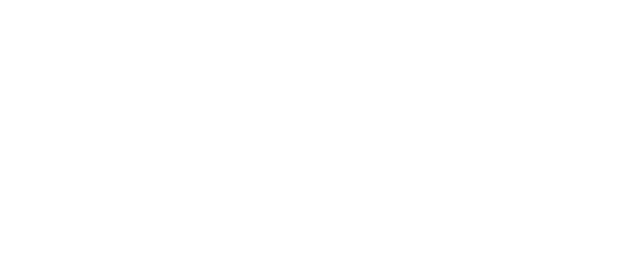
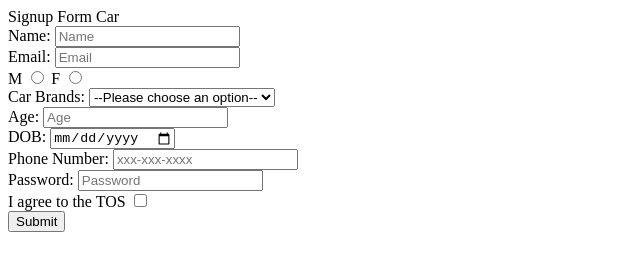
Before and after one commit to acciojob/signup-form-car-jyotiradityaraghuvanshi, a website: page main.html in a window 1280 px wide. Shown: the whole page, without its empty margins (0-640 px from the left). Drawn offline with Linux system fonts and the light colour scheme.

Commit message:
created a submission

```diff
--- a/main.html
+++ b/main.html
@@ -6,8 +6,74 @@
 	<link rel="stylesheet" href="styles.css">
 </head>
 
+
 <body>
 	<!-- the entire body must be written by student -->
+	<form method="post" action="/submit">
+		<header>Signup Form Car</header>
+
+		<div>
+			<label for="name">Name:</label>
+			<input type="text" id="name" name="Name" placeholder="Name" required>
+		</div>
+		<div>
+			<label for="email">Email:</label>
+			<input type="email" id="email" name="Email" placeholder="Email" required>
+		</div>
+		<div>
+			<label for="gender_m">M</label>
+			<input type="radio" id="gender_m" name="gender" required>
+			<label for="gender_f">F</label>
+			<input type="radio" id="gender_f" name="gender" required>
+		</div>
+		<div>
+			<!-- <label for="cars">Car Brands:</label>
+			<input type="select" id="cars" name="cars" placeholder="--Please choose an option--" required>
+			<select id="cars">
+				<option value="1">Tesla</option>
+				<option value="2">Jaguar</option>
+				<option value="3">Ferrari</option>
+				<option value="4">Rolls-Royce</option>
+			</select> -->
+
+			<label for="cars">Car Brands:</label>
+			<select id="cars" name="cars" required>
+			  <option value="" disabled selected>--Please choose an option--</option>
+			  <option value="Tesla">Tesla</option>
+			  <option value="Jaguar">Jaguar</option>
+			  <option value="ford">Ford</option>
+			  <option value="bmw">BMW</option>
+			  <option value="audi">Audi</option>
+			</select>
+		</div>
+
+		<div>
+			<label for="age">Age:</label>
+			<input type="number" id="age" name="Age" placeholder="Age" required>
+		</div>
+
+		<div>
+			<label for="dob">DOB:</label>
+			<input type="date" id="dob" name="DOB" required>
+		</div>
+		<div>
+			<label for="tel">Phone Number:</label>
+			<input type="tel" id="tel" name="Phone Number" placeholder="xxx-xxx-xxxx">
+		</div>
+		<div>
+			<label for="password">Password:</label>
+			<input type="password" id="password" name="Password" placeholder="Password" required>
+		</div>
+		<div>
+			<label for="tos">I agree to the TOS</label>
+			<input type="checkbox" id="tos" name="TOS" required>
+		</div>
+
+		<button type="submit">Submit</button>
+	</form>
+
+
+
     <script type="text/javascript" src="./script.js">
 </script>
 
```
